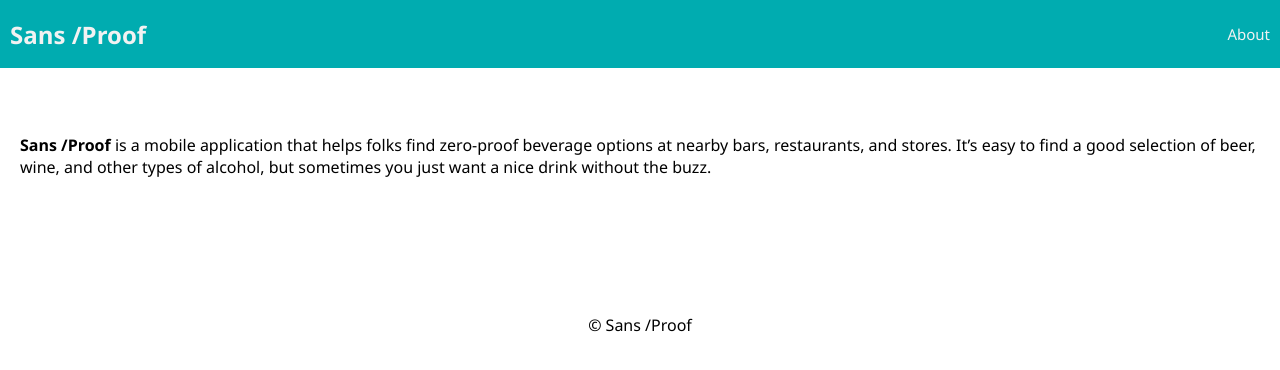
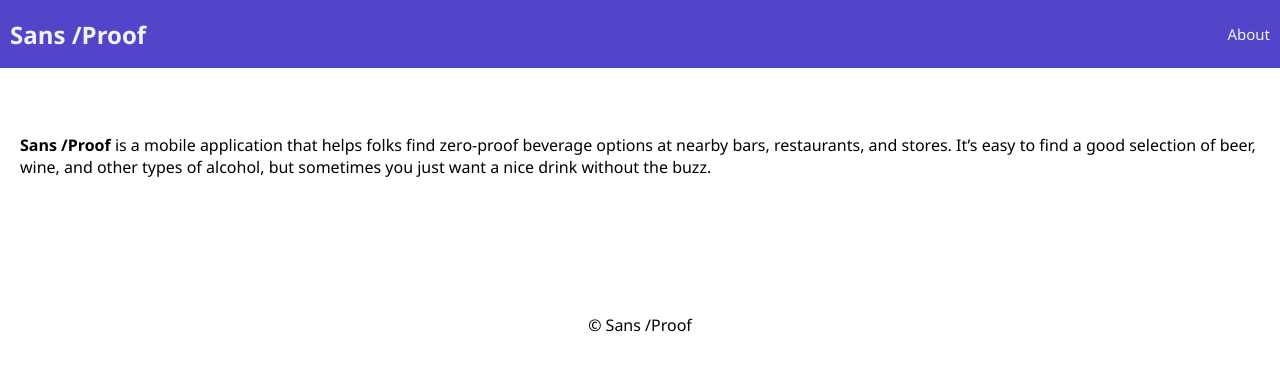
Before and after one commit to stephenmussel/sans-proof, a React (Create React App) app: page /#/about in a window 1280 px wide. Shown: the top 370 px of the page. Built offline with nearby package versions, Linux system fonts and the light colour scheme; no server answers.

Commit message:
updated nav and icon colors

```diff
--- a/src/components/Nav/Nav.css
+++ b/src/components/Nav/Nav.css
@@ -5,7 +5,7 @@
   align-items: center;
 
   margin: 0 0 30px;
-  background-color: #00acb0;
+  background-color: #5145c9;
   overflow: hidden;
 }
 
@@ -24,7 +24,7 @@
 .navLink {
   display: inline-block;
   color: #f2f2f2;
-  background-color: #00acb0;
+  background-color: #5145c9;
   text-align: center;
   padding: 24px 10px;
   text-decoration: none;
@@ -38,5 +38,5 @@
 }
 
 .navLink:hover {
-  background-color: #008183;
+  background-color: #4033c0;
 }
```
Also changed, not shown: public/images/sans_url_default.png (added).
